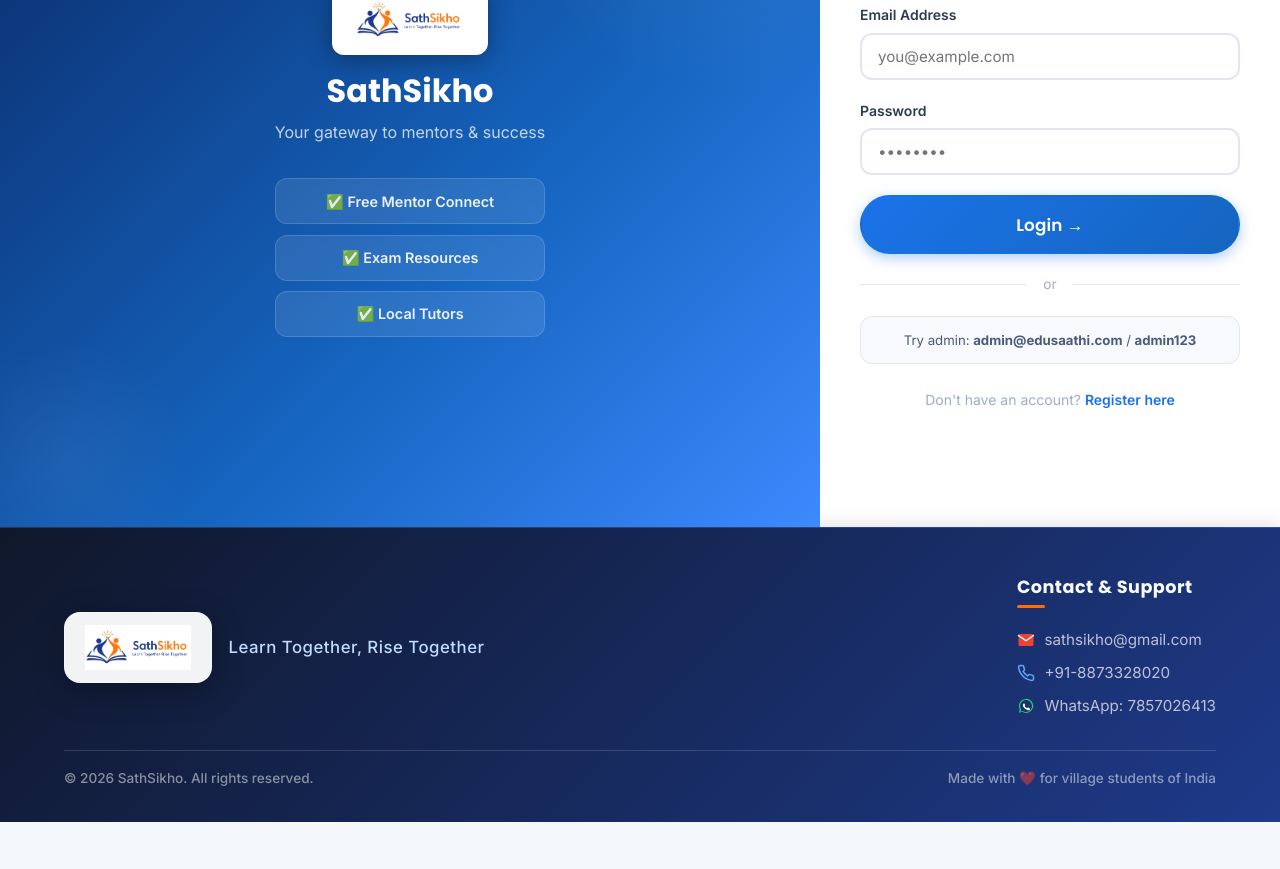
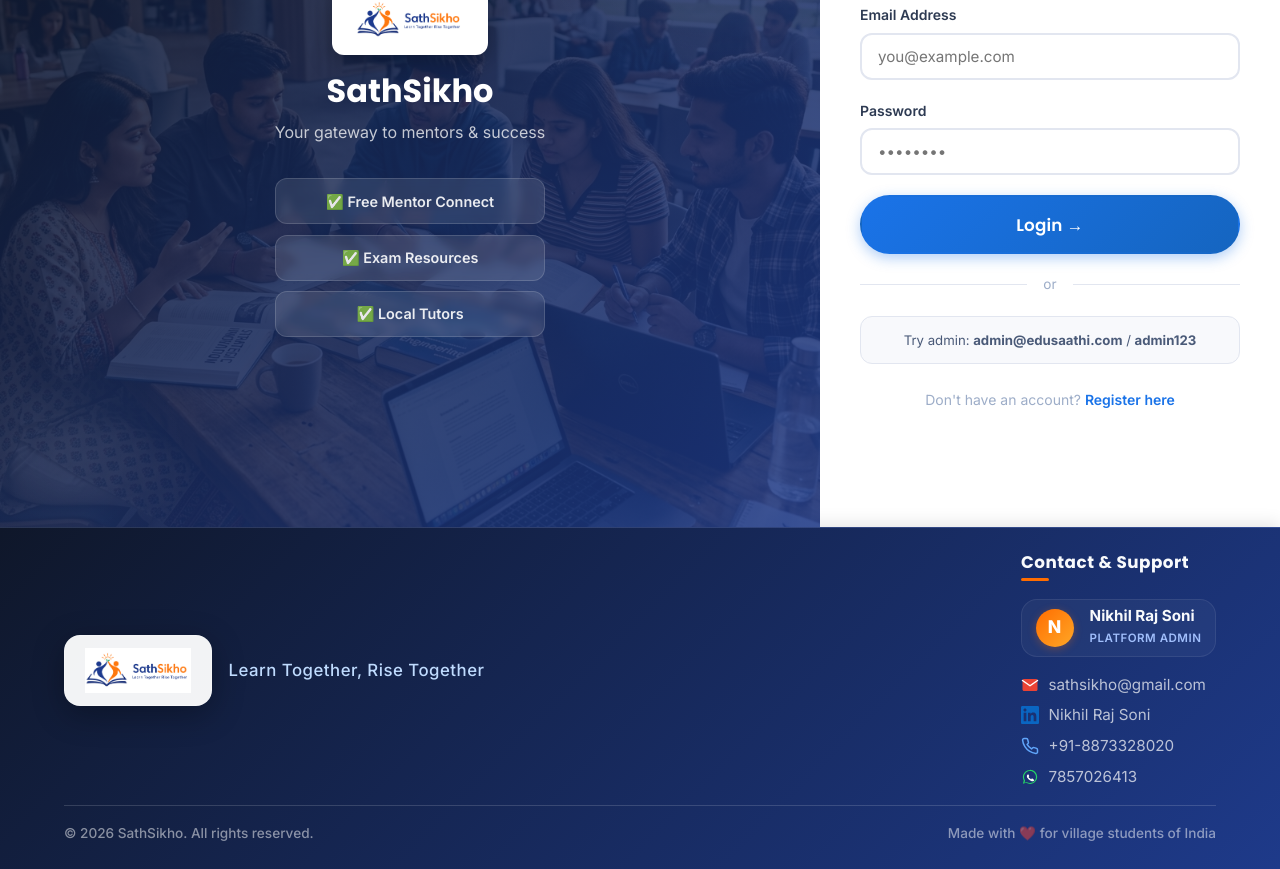
Before and after one commit to ajay-navodayan/eduSaathi, a React (Vite) app in the folder frontend/: page /login in a window 1280 px wide. Shown: the part 286-1155 px from the top of the page. Before the commit the page ends 1108 px from the top, so only its background shows below. Built offline with nearby package versions, Linux system fonts and the light colour scheme; no server answers.

Commit message:
bgChange

```diff
--- a/frontend/src/components/Footer.css
+++ b/frontend/src/components/Footer.css
@@ -1,7 +1,7 @@
 .footer {
   background: linear-gradient(135deg, #0f172a 0%, #1e3a8a 100%);
   color: rgba(255, 255, 255, 0.85);
-  padding: 3rem 0 1rem;
+  padding: 1.5rem 0 0.5rem;
   margin-top: auto;
   border-top: 1px solid rgba(255, 255, 255, 0.1);
   box-shadow: 0 -4px 16px rgba(0, 0, 0, 0.1);
@@ -11,8 +11,8 @@
   display: flex;
   align-items: center;
   justify-content: space-between;
-  gap: 3rem;
-  padding-bottom: 2rem;
+  gap: 2rem;
+  padding-bottom: 1rem;
   border-bottom: 1px solid rgba(255, 255, 255, 0.15);
 }
 
@@ -56,11 +56,11 @@
 
 .footer-col h4 {
   color: #f8fafc;
-  font-size: 1.1rem;
+  font-size: 1.05rem;
   font-weight: 700;
-  margin-bottom: 1.25rem;
+  margin-bottom: 1.1rem;
   position: relative;
-  padding-bottom: 0.6rem;
+  padding-bottom: 0.5rem;
   letter-spacing: 0.5px;
 }
 
@@ -75,11 +75,71 @@
   border-radius: 2px;
 }
 
+.footer-contact-person {
+  display: flex;
+  align-items: center;
+  gap: 1rem;
+  margin-bottom: 1rem;
+  padding: 0.5rem 0.85rem;
+  background: rgba(255, 255, 255, 0.04);
+  border: 1px solid rgba(255, 255, 255, 0.08);
+  border-radius: var(--radius-lg);
+  transition: transform 0.2s ease, background 0.2s ease;
+}
+
+.footer-contact-person:hover {
+  background: rgba(255, 255, 255, 0.07);
+  transform: translateY(-2px);
+}
+
+.person-avatar {
+  width: 38px;
+  height: 38px;
+  border-radius: 50%;
+  background: linear-gradient(135deg, var(--accent) 0%, var(--orange-400) 100%);
+  display: flex;
+  align-items: center;
+  justify-content: center;
+  font-weight: 800;
+  color: white;
+  font-size: 1.1rem;
+  box-shadow: 0 2px 8px rgba(255, 109, 0, 0.3);
+  overflow: hidden;
+}
+
+.person-avatar img {
+  width: 100%;
+  height: 100%;
+  object-fit: cover;
+}
+
+.person-info {
+  display: flex;
+  flex-direction: column;
+  justify-content: center;
+}
+
+.person-name {
+  color: #f8fafc;
+  font-weight: 700;
+  font-size: 0.95rem;
+  line-height: 1.1;
+}
+
+.person-role {
+  color: var(--blue-200);
+  font-size: 0.72rem;
+  font-weight: 600;
+  text-transform: uppercase;
+  letter-spacing: 0.5px;
+  margin-top: 0.3rem;
+}
+
 .footer-col ul {
   list-style: none;
   display: flex;
   flex-direction: column;
-  gap: 0.55rem;
+  gap: 0.4rem;
 }
 
 .footer-col ul li {
--- a/frontend/src/components/Footer.jsx
+++ b/frontend/src/components/Footer.jsx
@@ -16,20 +16,37 @@
           {/* Contact & Support */}
           <div className="footer-col">
             <h4>Contact & Support</h4>
+
+            <div className="footer-contact-person">
+              <div className="person-avatar">N</div>
+              <div className="person-info">
+                <span className="person-name">Nikhil Raj Soni</span>
+                <span className="person-role">Platform Admin</span>
+              </div>
+            </div>
+
             <ul>
               <li>
                 <a href="mailto:sathsikho@gmail.com">
                   <svg width="18" height="18" viewBox="0 0 24 24" fill="none" xmlns="http://www.w3.org/2000/svg">
                     <path d="M4 4h16c1.1 0 2 .9 2 2v12c0 1.1-.9 2-2 2H4c-1.1 0-2-.9-2-2V6c0-1.1.9-2 2-2z" fill="#EA4335" />
-                    <path d="M22 6L12 13 2 6" stroke="#fff" strokeWidth="2" strokeLinecap="round" strokeLinejoin="round"/>
+                    <path d="M22 6L12 13 2 6" stroke="#fff" strokeWidth="2" strokeLinecap="round" strokeLinejoin="round" />
                   </svg>
                   sathsikho@gmail.com
                 </a>
               </li>
               <li>
+                <a href="https://www.linkedin.com/in/nikhil-raj-soni?utm_source=share&utm_campaign=share_via&utm_content=profile&utm_medium=android_app" target="_blank" rel="noopener noreferrer">
+                  <svg width="18" height="18" viewBox="0 0 24 24" fill="#0A66C2" xmlns="http://www.w3.org/2000/svg">
+                    <path d="M22.23 0H1.77C.8 0 0 .77 0 1.72v20.56C0 23.23.8 24 1.77 24h20.46c.98 0 1.77-.77 1.77-1.72V1.72C24 .77 23.2 0 22.23 0zM7.12 20.45H3.56V9h3.56v11.45zM5.34 7.43c-1.14 0-2.06-.92-2.06-2.06 0-1.14.92-2.06 2.06-2.06s2.06.92 2.06 2.06c0 1.14-.92 2.06-2.06 2.06zm15.11 13.02h-3.56v-5.56c0-1.33-.03-3.03-1.85-3.03-1.85 0-2.13 1.44-2.13 2.94v5.65H9.36V9h3.41v1.56h.05c.48-.9 1.63-1.85 3.37-1.85 3.6 0 4.27 2.37 4.27 5.45v6.29z"/>
+                  </svg>
+                  Nikhil Raj Soni
+                </a>
+              </li>
+              <li>
                 <a href="tel:+918873328020">
                   <svg width="18" height="18" viewBox="0 0 24 24" fill="none" stroke="#60A5FA" strokeWidth="2" strokeLinecap="round" strokeLinejoin="round">
-                    <path d="M22 16.92v3a2 2 0 0 1-2.18 2 19.79 19.79 0 0 1-8.63-3.07 19.5 19.5 0 0 1-6-6 19.79 19.79 0 0 1-3.07-8.67A2 2 0 0 1 4.11 2h3a2 2 0 0 1 2 1.72 12.84 12.84 0 0 0 .7 2.81 2 2 0 0 1-.45 2.11L8.09 9.91a16 16 0 0 0 6 6l1.27-1.27a2 2 0 0 1 2.11-.45 12.84 12.84 0 0 0 2.81.7A2 2 0 0 1 22 16.92z"/>
+                    <path d="M22 16.92v3a2 2 0 0 1-2.18 2 19.79 19.79 0 0 1-8.63-3.07 19.5 19.5 0 0 1-6-6 19.79 19.79 0 0 1-3.07-8.67A2 2 0 0 1 4.11 2h3a2 2 0 0 1 2 1.72 12.84 12.84 0 0 0 .7 2.81 2 2 0 0 1-.45 2.11L8.09 9.91a16 16 0 0 0 6 6l1.27-1.27a2 2 0 0 1 2.11-.45 12.84 12.84 0 0 0 2.81.7A2 2 0 0 1 22 16.92z" />
                   </svg>
                   +91-8873328020
                 </a>
@@ -40,7 +57,7 @@
                     <path d="M12.03 2.5C6.78 2.5 2.5 6.78 2.5 12.03c0 1.63.43 3.19 1.17 4.56L2.5 21l4.47-1.17a9.54 9.54 0 0 0 5.06 1.44h.01c5.25 0 9.53-4.28 9.53-9.53s-4.28-9.53-9.53-9.53zm0 17.5c-1.4 0-2.8-.36-4.04-1.04l-.28-.16-3.01.79.8-2.94-.18-.28A7.95 7.95 0 0 1 4.09 12c0-4.38 3.56-7.94 7.94-7.94 4.38 0 7.94 3.56 7.94 7.94 0 4.38-3.56 7.94-7.94 7.94z" />
                     <path fill="#fff" d="M16.42 14.6c-.22-.11-1.3-.64-1.5-.71-.2-.07-.35-.11-.5.11s-.57.71-.7.86c-.13.14-.26.16-.48.05-.22-.11-.93-.34-1.77-1.09-.66-.59-1.11-1.32-1.24-1.54-.13-.22-.01-.34.1-.45.1-.1.22-.25.33-.38.11-.13.15-.22.22-.38.07-.15.04-.29-.02-.4-.05-.11-.5-1.21-.69-1.66-.18-.43-.36-.38-.5-.38h-.42c-.15 0-.38.05-.59.29-.21.23-.83.81-.83 1.98s.85 2.3 1.01 2.5 1.7 2.6 4.12 3.65c.57.25 1.02.39 1.37.5.58.18 1.1.16 1.51.09.46-.07 1.41-.58 1.61-1.13.2-.56.2-.104.14-.113-.06-.11-.22-.18-.44-.29z" />
                   </svg>
-                  WhatsApp: 7857026413
+                  7857026413
                 </a>
               </li>
             </ul>
--- a/frontend/src/pages/Auth.css
+++ b/frontend/src/pages/Auth.css
@@ -6,7 +6,12 @@
 /* Hero Side */
 .auth-hero {
   flex: 1;
-  background: linear-gradient(135deg, var(--blue-900) 0%, var(--blue-700) 60%, #3d89ff 100%);
+  background-image:
+    linear-gradient(135deg, rgba(15, 23, 42, 0.88) 0%, rgba(30, 58, 138, 0.85) 100%),
+    url('/auth-hero-bg.png');
+  background-size: cover;
+  background-position: center;
+  background-repeat: no-repeat;
   display: flex;
   align-items: center;
   justify-content: center;
@@ -16,7 +21,11 @@
 }
 
 .register-hero {
-  background: linear-gradient(135deg, #1b3a5c 0%, var(--orange-700) 80%, var(--accent) 100%);
+  background-image:
+    linear-gradient(135deg, rgba(15, 23, 42, 0.88) 0%, rgba(30, 58, 138, 0.85) 100%),
+    url('/register-hero-bg.png');
+  background-size: cover;
+  background-position: center;
 }
 
 .auth-hero-bg { position: absolute; inset: 0; }
--- a/frontend/src/pages/Home.jsx
+++ b/frontend/src/pages/Home.jsx
@@ -199,9 +199,9 @@
         <div className="container">
           <div className="cta-card">
             <h2>Ready to Start Your Journey?</h2>
-            <p>One platform, endless opportunities—start your journey with SathSikho</p>
+            <p>One platform, endless opportunities start your journey with <b>SathSikho</b></p>
             <div className="flex-center gap-2 mt-3">
-              <Link to="/register" className="btn btn-accent btn-lg">Register Now — It's Free!</Link>
+              <Link to="/register" className="btn btn-accent btn-lg">Register Now</Link>
               <Link to="/guiders" className="btn btn-outline-white btn-lg">Browse Guiders</Link>
             </div>
           </div>
```
Also changed, not shown: frontend/public/auth-hero-bg.png (added), frontend/public/register-hero-bg.png (added).
